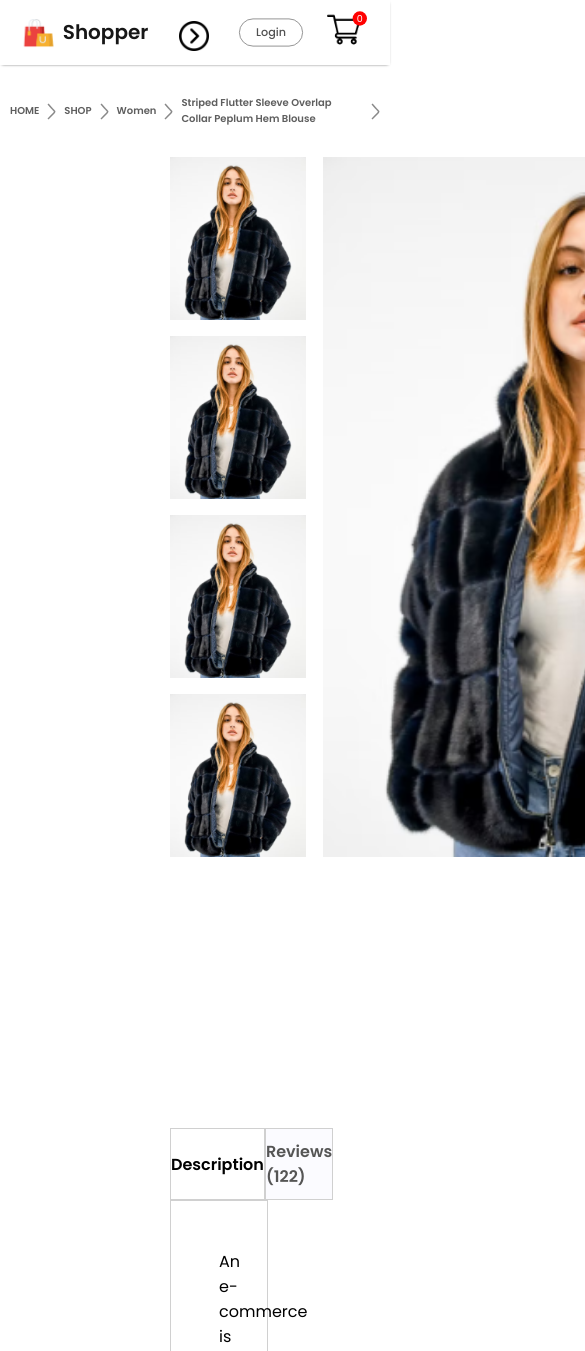
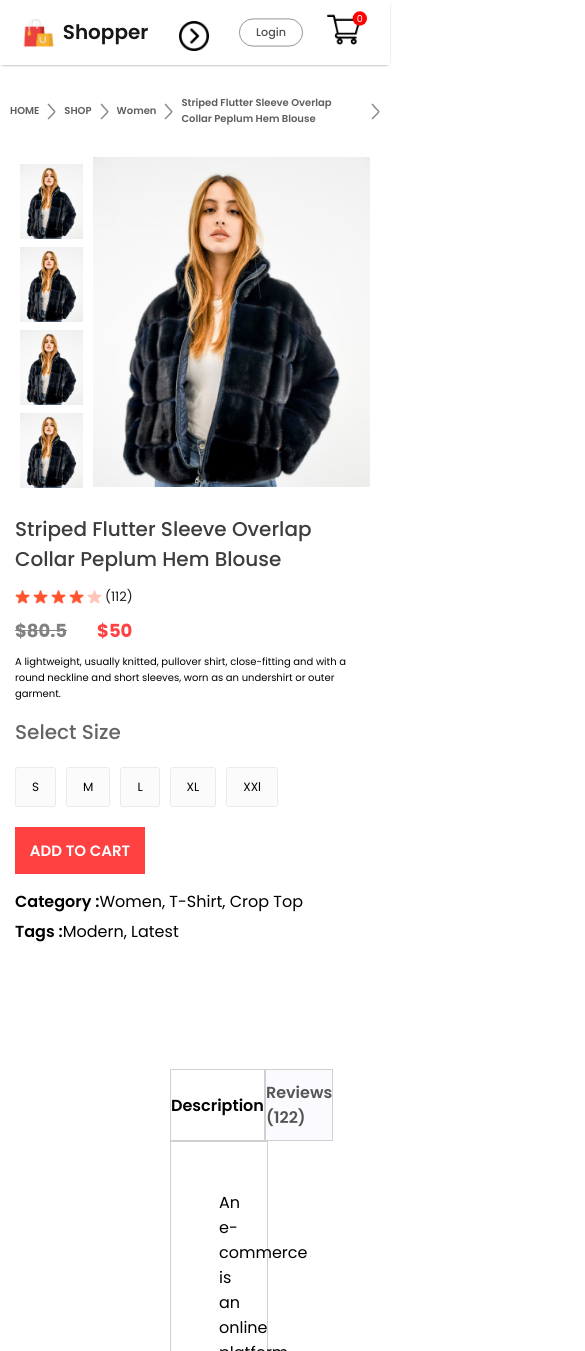
Before and after one commit to hamzakamran456/React_Ecommerce_Site, a React (Create React App) app: page /product/1 in a window 390 px wide. Shown: the top 1351 px of the page, 585 px wide, since content can reach past the window. Built offline with nearby package versions, Linux system fonts and the light colour scheme.

Commit message:
productdisplay responsive

```diff
--- a/src/Component/ProductDisplay/ProductDisplay.css
+++ b/src/Component/ProductDisplay/ProductDisplay.css
@@ -87,3 +87,187 @@
 .productdisplay-right-category span{
     font-weight: 600;
 }
+@media (max-width:1280px){
+    .productdisplay{
+        margin: 0px 60px;
+    }
+    .productdisplay-left{
+        gap: 10px;
+    }
+    .productdisplay-img-list{
+        gap: 10px;
+    }
+    .productdisplay-img-list img{
+        height: 120px;
+    }
+    .productdisplay-main-img {
+        width: auto;
+        height: 510px;
+    }
+    .productdisplay-right{
+        margin: 0px 30px;
+    }
+    .productdisplay-right h1{
+        font-size: 22px;
+    }
+    .productdisplay-right-stars{
+        gap: 3px;
+        font-size: 13px;
+    }
+    .productdisplay-right-prices{
+        margin: 10px 0px;
+        font-size: 18px;
+    }
+    .productdisplay-right-description{
+        font-size: 13px;
+    }
+    .productdisplay-right-size h1{
+        margin-top: 20px;
+        font-size: 20px;
+    }
+    .productdisplay-right-sizes div{
+        padding: 14px 20px;
+    }
+    .productdisplay-right button{
+        width: 150px;
+        padding: 15px 0px;
+        margin-bottom: 20px;
+    }
+    .productdisplay-right-category{
+        margin-top: 5px;
+        font-size: 14px;
+    }
+}
+@media (max-width:1024px){
+    .productdisplay{
+        margin: 0px 30px;
+    }
+    .productdisplay-left{
+        gap: 5px;
+    }
+    .productdisplay-img-list img{
+        height: 80px;
+    }
+    .productdisplay-main-img {
+        height: 350px;
+    }
+    .productdisplay-right h1{
+        font-size: 18px;
+    }
+    .productdisplay-right-stars img{
+        width: 15px;
+    }
+    .productdisplay-right-description{
+        font-size: 12px;
+    }
+    .productdisplay-right-sizes{
+        margin-top: 10px;
+    }
+    .productdisplay-right-sizes div{
+        padding: 10px 16px;
+        font-size: 12px;
+    }
+    .productdisplay-right button{
+        width: 120px;
+        padding: 10px 0px;
+        margin-bottom: 10px;
+        font-size: 14px;
+    }
+    .productdisplay-right-category{
+        font-size: 12px;
+    }
+}
+@media (max-width:800px){
+    .productdisplay{
+        margin: 0px 10px;
+    }
+    .productdisplay-left{
+        gap: 0px;
+        flex-direction: column-reverse;
+        align-items: center;
+    }
+    .productdisplay-img-list{
+        flex-direction: row;
+        gap: 6px;
+    }
+    .productdisplay-img-list img{
+        height: 70px;
+    }
+    .productdisplay-main-img {
+        height: 300px;
+    }
+    .productdisplay-right h1{
+        font-size: 14px;
+    }
+    .productdisplay-right-stars img{
+        width: 13px;
+    }
+    .productdisplay-right-description{
+        font-size: 10px;
+    }
+    .productdisplay-right-size h1{
+        margin-top: 10px;
+    }
+    .productdisplay-right-sizes{
+        margin-top: 10px;
+        gap: 5px;
+    }
+    .productdisplay-right-sizes div{
+        padding: 4px 11px;
+        font-size: 12px;
+    }
+    .productdisplay-right button{
+        width: 100px;
+        font-size: 12px;
+    }
+    .productdisplay-right-category{
+        font-size: 10px;
+    }
+}
+@media (max-width:500px){
+    .productdisplay{
+        flex-direction: column;
+    }
+    .productdisplay-left{
+        gap: 10px;
+        flex-direction: row;
+        margin: auto;
+    }
+    .productdisplay-img-list{
+        flex-direction: column;
+        gap: 8px;
+    }
+    .productdisplay-img-list img{
+        height: 75px;
+    }
+    .productdisplay-main-img {
+        height: 330px;
+    }
+    .productdisplay-right{
+        margin: 5px;
+    }
+    .productdisplay-right h1{
+        margin-top: 15px;
+        font-size: 20px;
+        font-weight: 500;
+    }
+    .productdisplay-right-stars img{
+        width: 15px;
+    }
+    .productdisplay-right-sizes{
+        gap: 10px;
+        margin: 20px 0px;
+    }
+    .productdisplay-right-sizes div{
+        padding: 10px 16px;
+        font-size: 12px;
+    }
+    .productdisplay-right button{
+        width: 130px;
+        font-size: 15px;
+        padding: 12px 0px;
+    }
+    .productdisplay-right-category{
+        font-size: 16px;
+    }
+}
```
